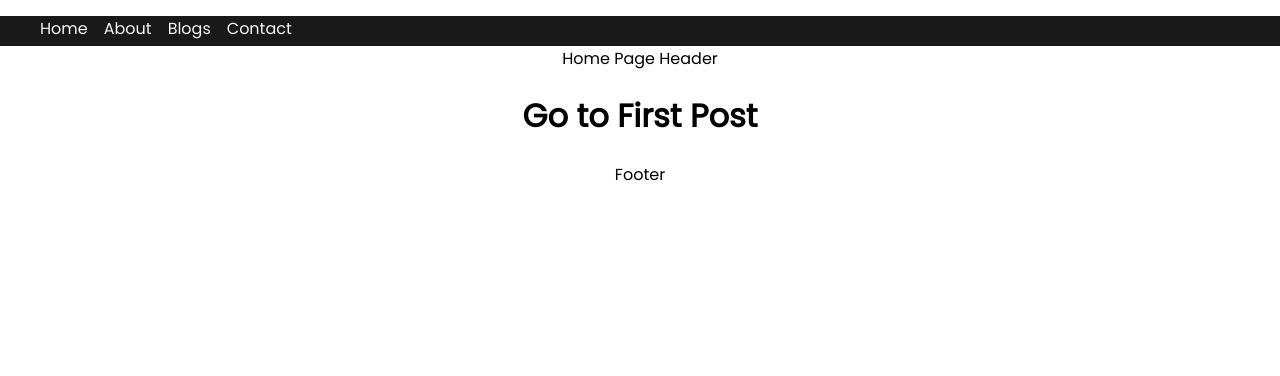
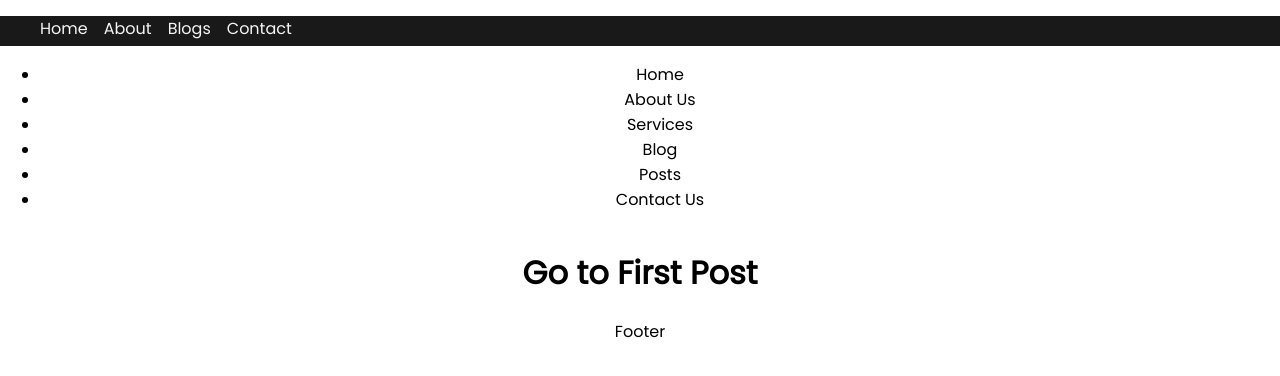
Before and after one commit to ndk9999/react-next-js, a Next.js app in the folder src/DailyTuition/next-tutorial/: page / in a window 1280 px wide. Shown: the top 376 px of the page. Built offline with nearby package versions, Linux system fonts and the light colour scheme.

Commit message:
Use navigation link

```diff
--- a/src/DailyTuition/next-tutorial/pages/layout/layout.js
+++ b/src/DailyTuition/next-tutorial/pages/layout/layout.js
@@ -1,5 +1,7 @@
 import styles from './layout.module.css'
 import Head from 'next/head'
+import {navLinks} from '../lib/nav-links'
+import Link from 'next/link'
 
 export default function Layout({children, home}) {
     return (
@@ -10,7 +12,7 @@ export default function Layout({children, home}) {
 
             <header>
                 {home ? (
-                    <div>Home Page Header</div>
+                    homeNavigation()
                 ) : (
                     <div>Other Page Header</div>
                 )}
@@ -26,3 +28,23 @@ export default function Layout({children, home}) {
         </div>
     )
 }
+
+function homeNavigation() {
+    return (
+        <nav>
+            <ul>
+            {
+                navLinks.map((link, idx) => {
+                    return (
+                        <li key={link.name}>
+                            <Link href={ {pathname: link.path, query: {id: "1"}}}>
+                                {link.name}
+                            </Link>
+                        </li>
+                    )
+                })
+            }
+            </ul>
+        </nav>
+    )
+}
--- /dev/null
+++ b/src/DailyTuition/next-tutorial/pages/lib/nav-links.js
@@ -0,0 +1,26 @@
+export const navLinks = [
+    {
+        name: 'Home',
+        path: '/'
+    },
+    {
+        name: 'About Us',
+        path: '/about'
+    },
+    {
+        name: 'Services',
+        path: '/services'
+    },
+    {
+        name: 'Blog',
+        path: '/posts/[id]'
+    },
+    {
+        name: 'Posts',
+        path: '/posts/users'
+    },
+    {
+        name: 'Contact Us',
+        path: '#contact'
+    },
+];
```
